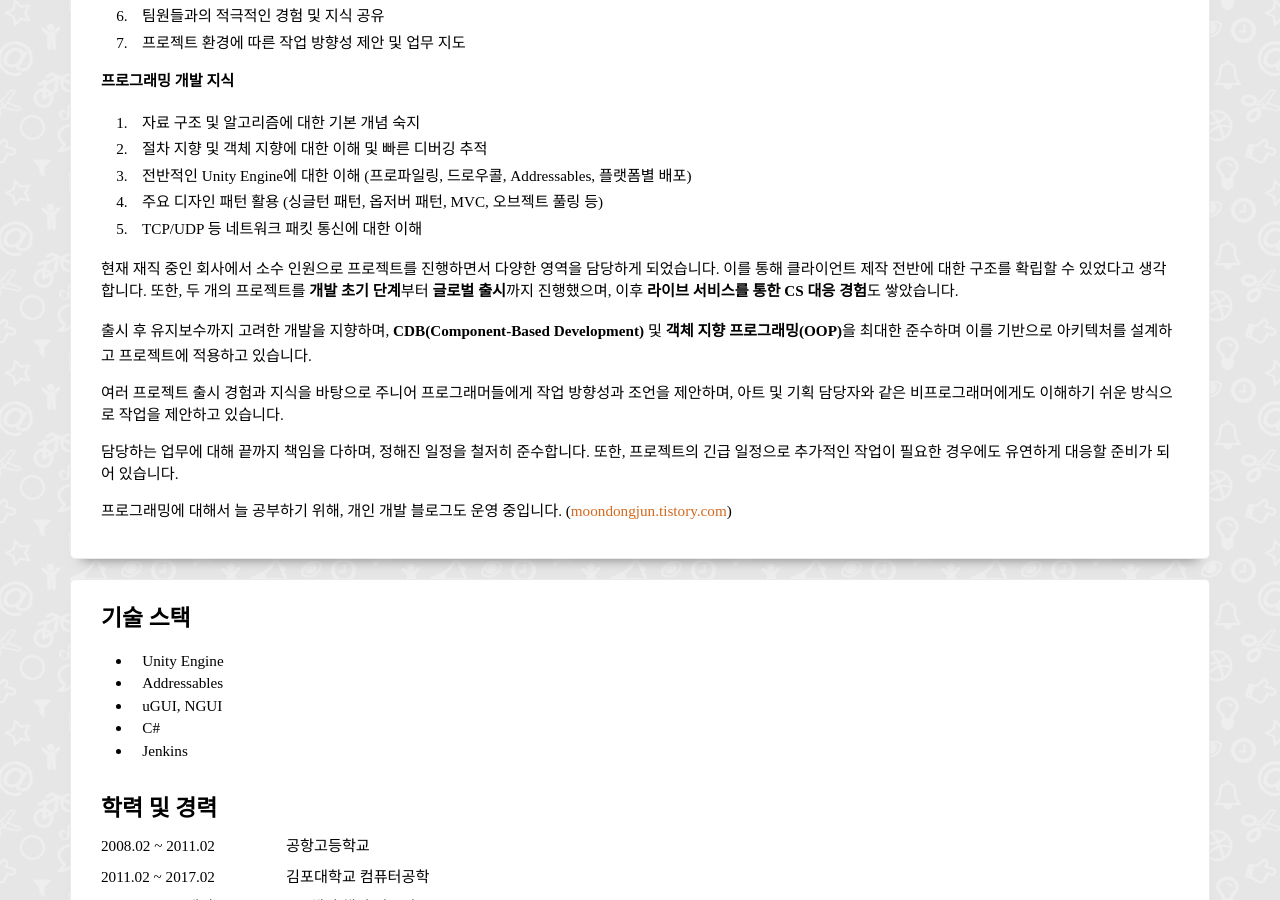
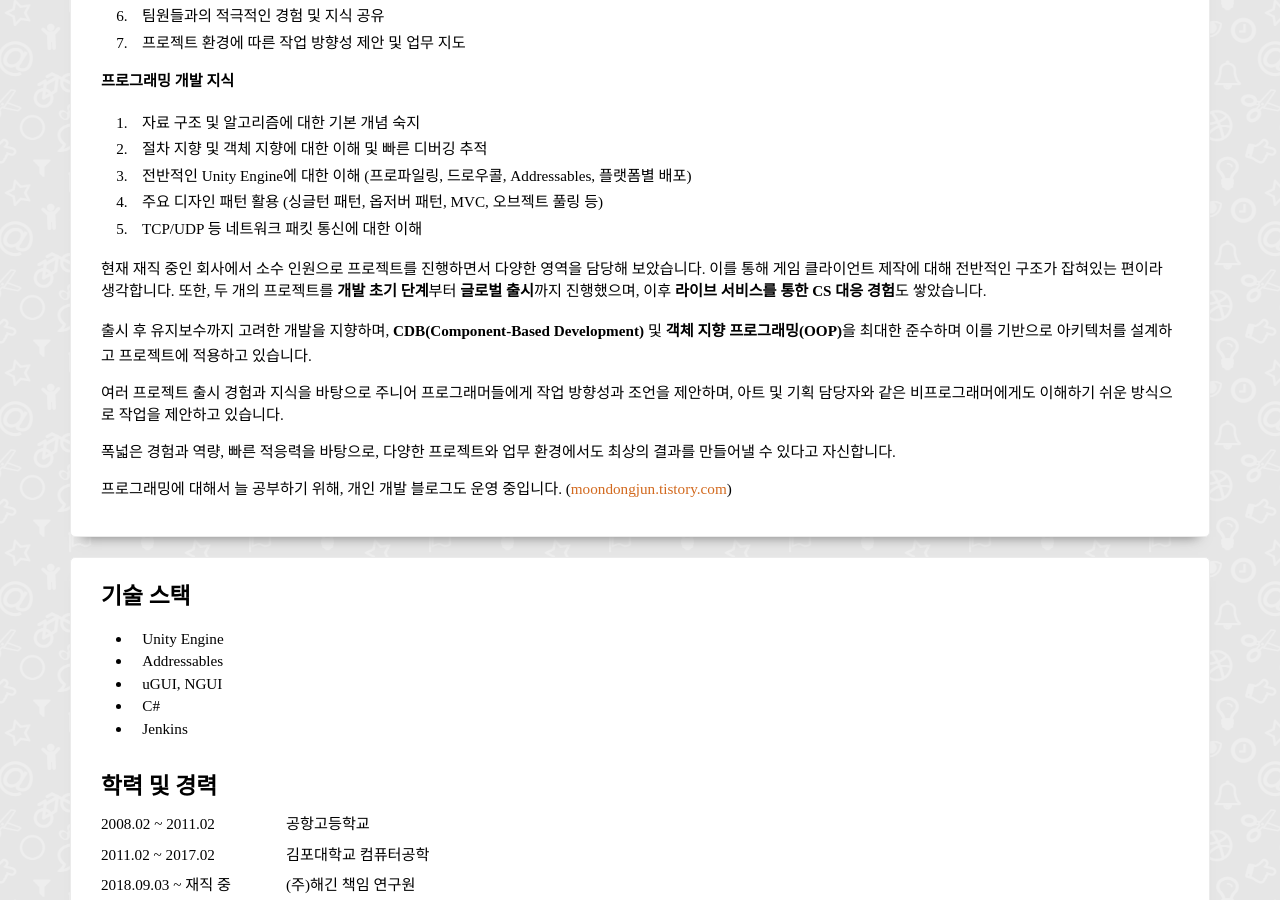
Before and after one commit to MDJ0126/Resume, a Jekyll site: the page built from index.html, in a window 1280 px wide and 900 px high, scrolled down 948 px. Built offline with Jekyll 4.4.1, drawn with Linux system fonts in a browser that asks for light colours; some web fonts are replaced.

Commit message:
소개말 수정

```diff
--- a/_resume/aboutme_md.md
+++ b/_resume/aboutme_md.md
@@ -18,12 +18,12 @@
 4. 주요 디자인 패턴 활용 (싱글턴 패턴, 옵저버 패턴, MVC, 오브젝트 풀링 등)
 5. TCP/UDP 등 네트워크 패킷 통신에 대한 이해
 
-현재 재직 중인 회사에서 소수 인원으로 프로젝트를 진행하면서 다양한 영역을 담당하게 되었습니다. 이를 통해 클라이언트 제작 전반에 대한 구조를 확립할 수 있었다고 생각합니다. 또한, 두 개의 프로젝트를 **개발 초기 단계**부터 **글로벌 출시**까지 진행했으며, 이후 **라이브 서비스를 통한 CS 대응 경험**도 쌓았습니다.
+현재 재직 중인 회사에서 소수 인원으로 프로젝트를 진행하면서 다양한 영역을 담당해 보았습니다. 이를 통해 게임 클라이언트 제작에 대해 전반적인 구조가 잡혀있는 편이라 생각합니다. 또한, 두 개의 프로젝트를 **개발 초기 단계**부터 **글로벌 출시**까지 진행했으며, 이후 **라이브 서비스를 통한 CS 대응 경험**도 쌓았습니다.
 
 출시 후 유지보수까지 고려한 개발을 지향하며, **CDB(Component-Based Development)** 및 **객체 지향 프로그래밍(OOP)**을 최대한 준수하며 이를 기반으로 아키텍처를 설계하고 프로젝트에 적용하고 있습니다.
 
 여러 프로젝트 출시 경험과 지식을 바탕으로 주니어 프로그래머들에게 작업 방향성과 조언을 제안하며, 아트 및 기획 담당자와 같은 비프로그래머에게도 이해하기 쉬운 방식으로 작업을 제안하고 있습니다.
 
-담당하는 업무에 대해 끝까지 책임을 다하며, 정해진 일정을 철저히 준수합니다. 또한, 프로젝트의 긴급 일정으로 추가적인 작업이 필요한 경우에도 유연하게 대응할 준비가 되어 있습니다.
+폭넓은 경험과 역량, 빠른 적응력을 바탕으로, 다양한 프로젝트와 업무 환경에서도 최상의 결과를 만들어낼 수 있다고 자신합니다.
 
 프로그래밍에 대해서 늘 공부하기 위해, 개인 개발 블로그도 운영 중입니다. ([moondongjun.tistory.com](https://moondongjun.tistory.com))
```
